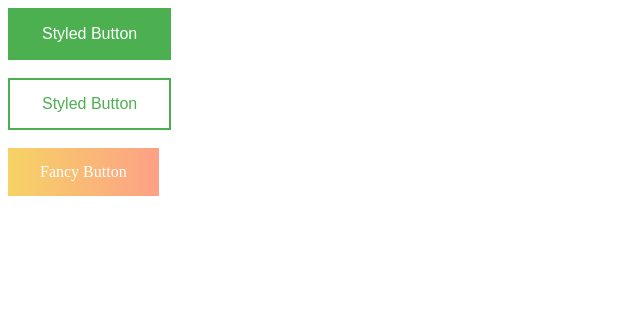
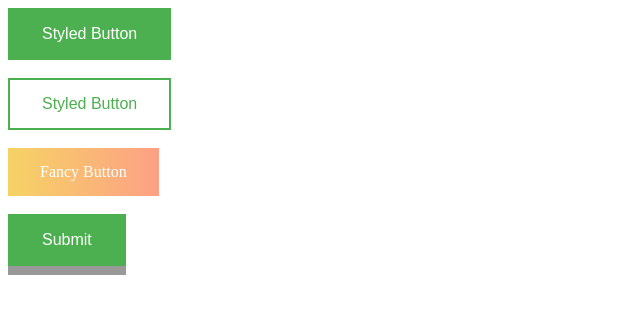
Before and after one commit to jh22j9/styled-components-demo, a React (Create React App) app: page / in a window 1280 px wide. Shown: the top 314 px of the page, without its empty margins (0-640 px from the left). Built offline with nearby package versions, Linux system fonts and the light colour scheme.

Commit message:
feat: passed props and adding attributes

```diff
--- a/src/App.js
+++ b/src/App.js
@@ -1,9 +1,12 @@
-import StyledButton, { FancyButton } from "./components/Button/Button";
+import StyledButton, {
+  FancyButton,
+  SubmitButton,
+} from "./components/Button/Button";
 
 function App() {
   return (
     <div className="App">
-      <StyledButton>Styled Button</StyledButton>
+      <StyledButton type="submit">Styled Button</StyledButton>
       <div>
         <br />
       </div>
@@ -13,6 +16,10 @@
       </div>
       <FancyButton as="a">Fancy Button</FancyButton>
       {/* as - polymorphic prop */}
+      <div>
+        <br />
+      </div>
+      <SubmitButton>Submit</SubmitButton>
     </div>
   );
 }
--- a/src/components/Button/Button.js
+++ b/src/components/Button/Button.js
@@ -1,4 +1,4 @@
-import { StyledButton, FancyButton } from "./Button.style";
+import { StyledButton, FancyButton, SubmitButton } from "./Button.style";
 
 export default StyledButton;
-export { FancyButton };
+export { FancyButton, SubmitButton };
--- a/src/components/Button/Button.style.js
+++ b/src/components/Button/Button.style.js
@@ -23,3 +23,15 @@
   background-image: linear-gradient(to right, #f6d365 0%, #fda085 100%);
   border: none;
 `;
+
+export const SubmitButton = styled(StyledButton).attrs({
+  type: "submit",
+})`
+  box-shadow: 0 9px #999;
+  &:active {
+    background-color: ${(props) =>
+      props.variant !== "outline" ? "#FFF" : "#4caf50"};
+    box-shadow: 0 5px #666;
+    transform: translateY(4px);
+  }
+`;
```
